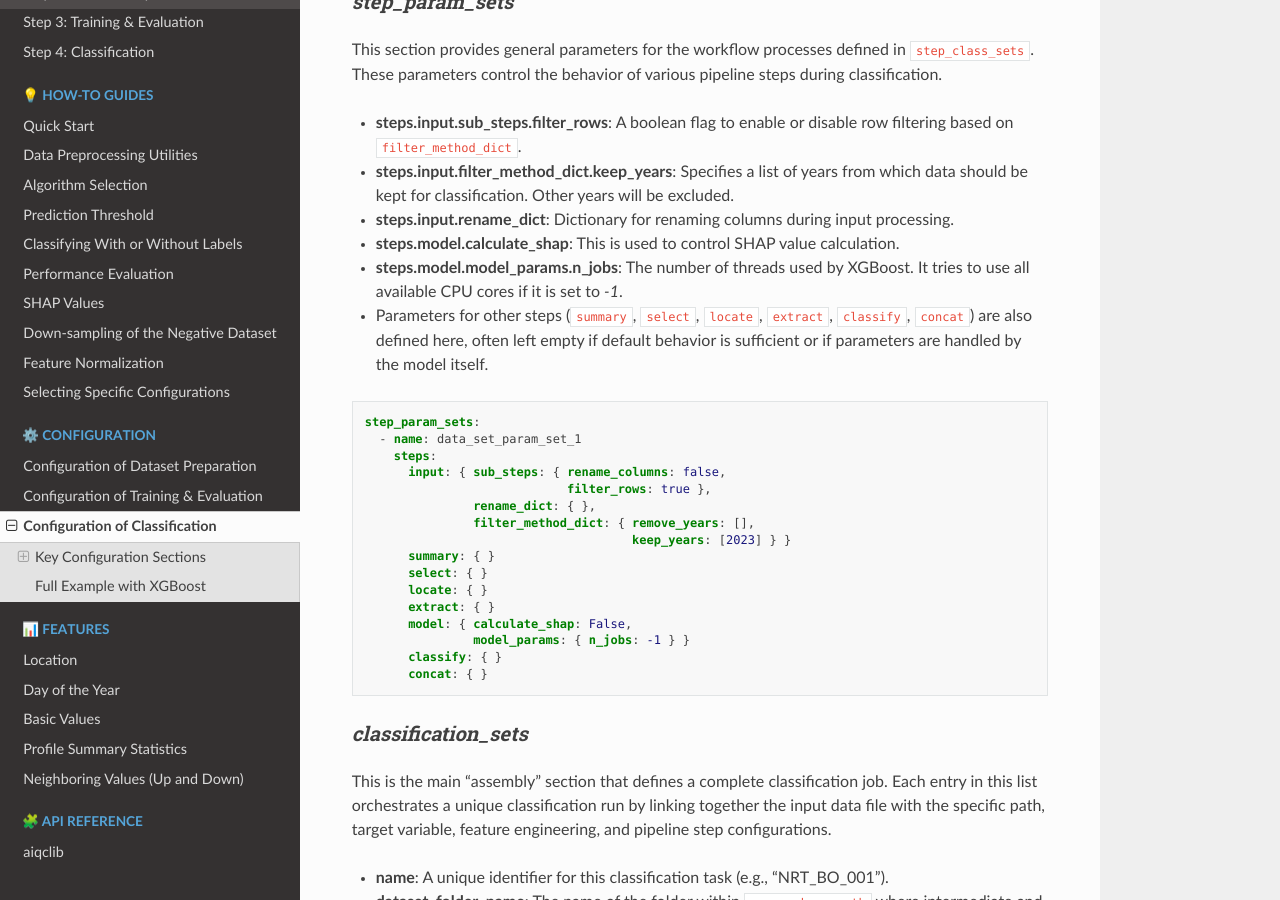
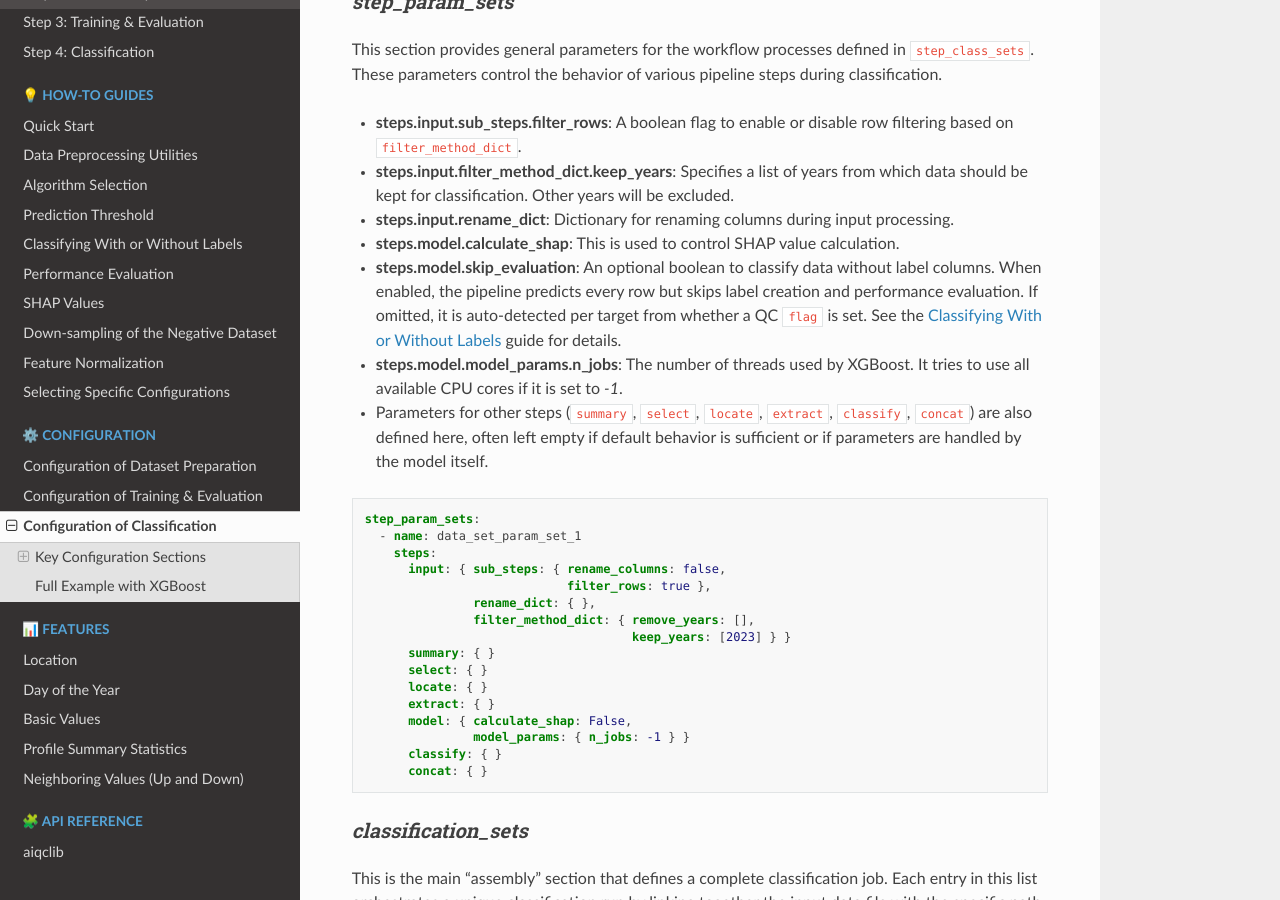
Before and after one commit to AIQC-Hub/aiqclib, a Sphinx documentation site: the page built from docs/source/configuration/classification.rst, in a window 1280 px wide and 900 px high, scrolled down 4006 px. Built offline with Sphinx 7.4.7 and the Read the Docs theme 3.1.0, drawn with Linux system fonts in a browser that asks for light colours.

Commit message:
Document skip_evaluation in classification config reference
Add a step_param_sets bullet for steps.model.skip_evaluation that briefly
describes it and links to the classifying-with-or-without-labels how-to.

Co-Authored-By: Claude Opus 4.8 <noreply@anthropic.com>

```diff
--- a/docs/source/configuration/classification.rst
+++ b/docs/source/configuration/classification.rst
@@ -168,6 +168,7 @@ This section provides general parameters for the workflow processes defined in `
 *   **steps.input.filter_method_dict.keep_years**: Specifies a list of years from which data should be kept for classification. Other years will be excluded.
 *   **steps.input.rename_dict**: Dictionary for renaming columns during input processing.
 *   **steps.model.calculate_shap**: This is used to control SHAP value calculation.
+*   **steps.model.skip_evaluation**: An optional boolean to classify data without label columns. When enabled, the pipeline predicts every row but skips label creation and performance evaluation. If omitted, it is auto-detected per target from whether a QC ``flag`` is set. See the :doc:`../../how-to/classification_labels` guide for details.
 *   **steps.model.model_params.n_jobs**: The number of threads used by XGBoost. It tries to use all available CPU cores if it is set to `-1`.
 *   Parameters for other steps (``summary``, ``select``, ``locate``, ``extract``, ``classify``, ``concat``) are also defined here, often left empty if default behavior is sufficient or if parameters are handled by the model itself.
 
```
